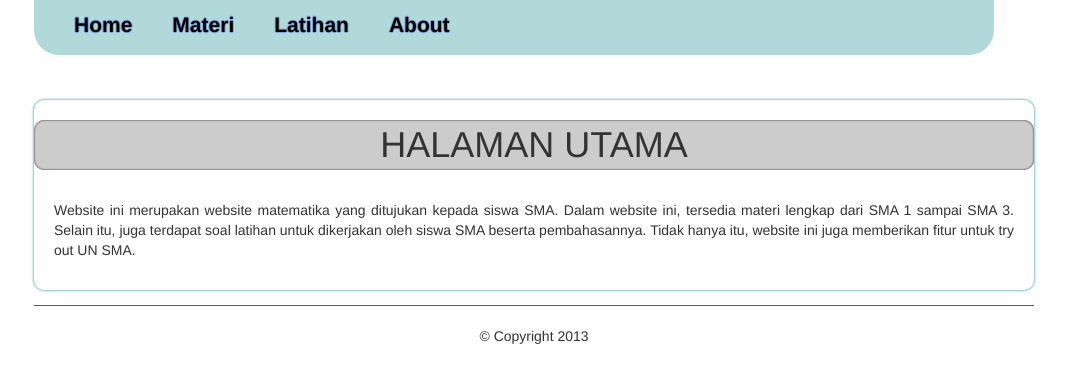
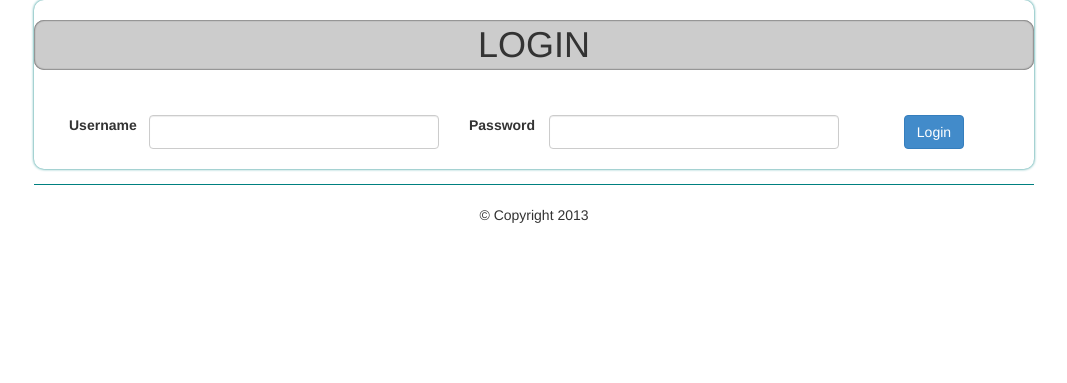
Before and after one commit to Mikroskil/Anger, a PHP site: page / in a window 1280 px wide. Shown: the top 383 px of the page, without its empty margins (106-1173 px from the left). Run offline with PHP 8.4, Linux system fonts and the light colour scheme.

Commit message:
buat login dan logout

```diff
--- a/header.php
+++ b/header.php
@@ -1,8 +1,10 @@
 <header>
     <ul id="nav">
-        <li><a href="index.php">Home</a></li>
+        <li><a href="home.php">Home</a></li>
         <li><a href="materi.php">Materi</a></li>
         <li><a href="latihan.php">Latihan</a></li>
+        <li><a href="nilai.php">Nilai</a></li>
         <li><a href="about.php">About</a></li>
+		<li class="text-right"><a href="logout.php">Logout</a></li>
     </ul>
 </header>
--- a/index.php
+++ b/index.php
@@ -1,3 +1,12 @@
+<?php
+require_once __DIR__.'/function/session.php';
+
+session_start();
+if (hasSession('username')) {
+	header('Location: home.php');
+}
+?>
+
 <!DOCTYPE html PUBLIC "-//W3C//DTD XHTML 1.0 Transitional//EN" "http://www.w3.org/TR/xhtml1/DTD/xhtml1-transitional.dtd">
 <html xmlns="http://www.w3.org/1999/xhtml">
 <head>
@@ -5,16 +14,24 @@
 </head>
 <body>
     <div id="container">
-        <?php include_once "header.php";?>
         <article id="content" class="layer">
-            <h1>HALAMAN UTAMA</h1>
+            <h1>LOGIN</h1>
+			<?php if (hasSession('error')): ?>
+				<p class="alert alert-danger"><?php echo getSession('error'); ?></p>
+				<?php unset($_SESSION['error']); ?>
+			<?php endif; ?>
             <section>
-                <p>
-                    Website ini merupakan website matematika yang ditujukan kepada siswa SMA.
-                    Dalam website ini, tersedia materi lengkap dari SMA 1 sampai SMA 3.
-                    Selain itu, juga terdapat soal latihan untuk dikerjakan oleh siswa SMA beserta pembahasannya.
-                    Tidak hanya itu, website ini juga memberikan fitur untuk try out UN SMA.
-                </p>
+                <form action="login.php" method="post">
+					<div class="form-group">
+						<label class="control-label col-sm-1">Username</label>
+						<div class="col-sm-4"><input type="text" name="user" class="form-control"></div>
+					</div>
+					<div class="form-group">
+						<label class="control-label col-sm-1">Password</label>
+						<div class="col-sm-4"><input type="password" name="pass" class="form-control"></div>
+					</div>
+					<button type="submit" class="btn btn-primary">Login</button>
+				</form>
             </section>
         </article>
         <footer>
--- /dev/null
+++ b/logout.php
@@ -0,0 +1,5 @@
+<?php
+
+session_start();
+unset($_SESSION['username']);
+header('Location: index.php');
```
Also changed, not shown: home.php (added, +25 -0 lines), login.php (+7 -7 lines).
